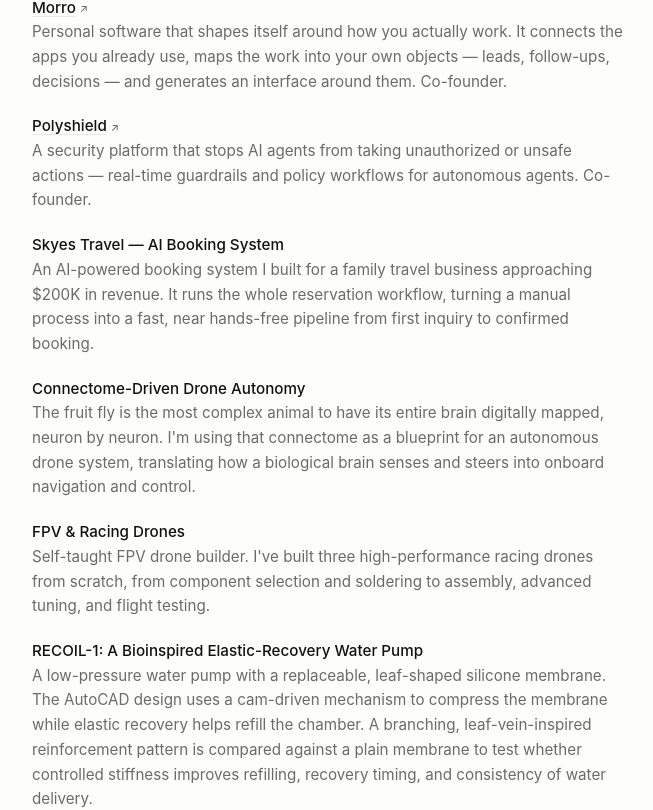
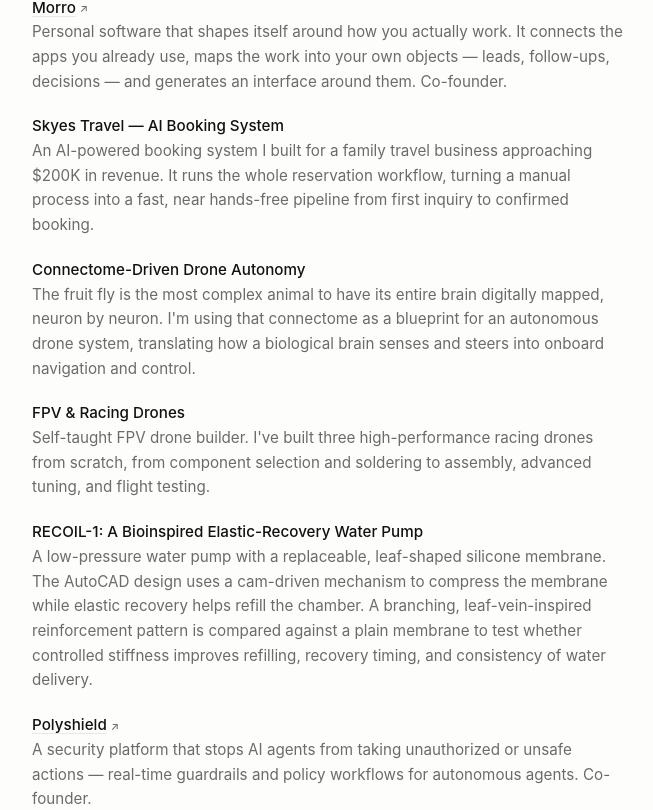
Before and after one commit to iecclodd/azaannoman, a Next.js app: page / in a window 1280 px wide. Shown: the part 618-1428 px from the top of the page, without its empty margins (312-965 px from the left). Built offline with nearby package versions, Linux system fonts and the light colour scheme.

Commit message:
Reorder projects: Polyshield to second-last, Morro stays after Worktree

```diff
--- a/data/content.ts
+++ b/data/content.ts
@@ -48,12 +48,6 @@
       href: "https://morroapp.vercel.app",
     },
     {
-      title: "Polyshield",
-      description:
-        "A security platform that stops AI agents from taking unauthorized or unsafe actions — real-time guardrails and policy workflows for autonomous agents. Co-founder.",
-      href: "https://polyshield.vercel.app",
-    },
-    {
       title: "Skyes Travel — AI Booking System",
       description:
         "An AI-powered booking system I built for a family travel business approaching $200K in revenue. It runs the whole reservation workflow, turning a manual process into a fast, near hands-free pipeline from first inquiry to confirmed booking.",
@@ -72,6 +66,12 @@
       title: "RECOIL-1: A Bioinspired Elastic-Recovery Water Pump",
       description:
         "A low-pressure water pump with a replaceable, leaf-shaped silicone membrane. The AutoCAD design uses a cam-driven mechanism to compress the membrane while elastic recovery helps refill the chamber. A branching, leaf-vein-inspired reinforcement pattern is compared against a plain membrane to test whether controlled stiffness improves refilling, recovery timing, and consistency of water delivery.",
+    },
+    {
+      title: "Polyshield",
+      description:
+        "A security platform that stops AI agents from taking unauthorized or unsafe actions — real-time guardrails and policy workflows for autonomous agents. Co-founder.",
+      href: "https://polyshield.vercel.app",
     },
     {
       title: "CalcQuest",
```
